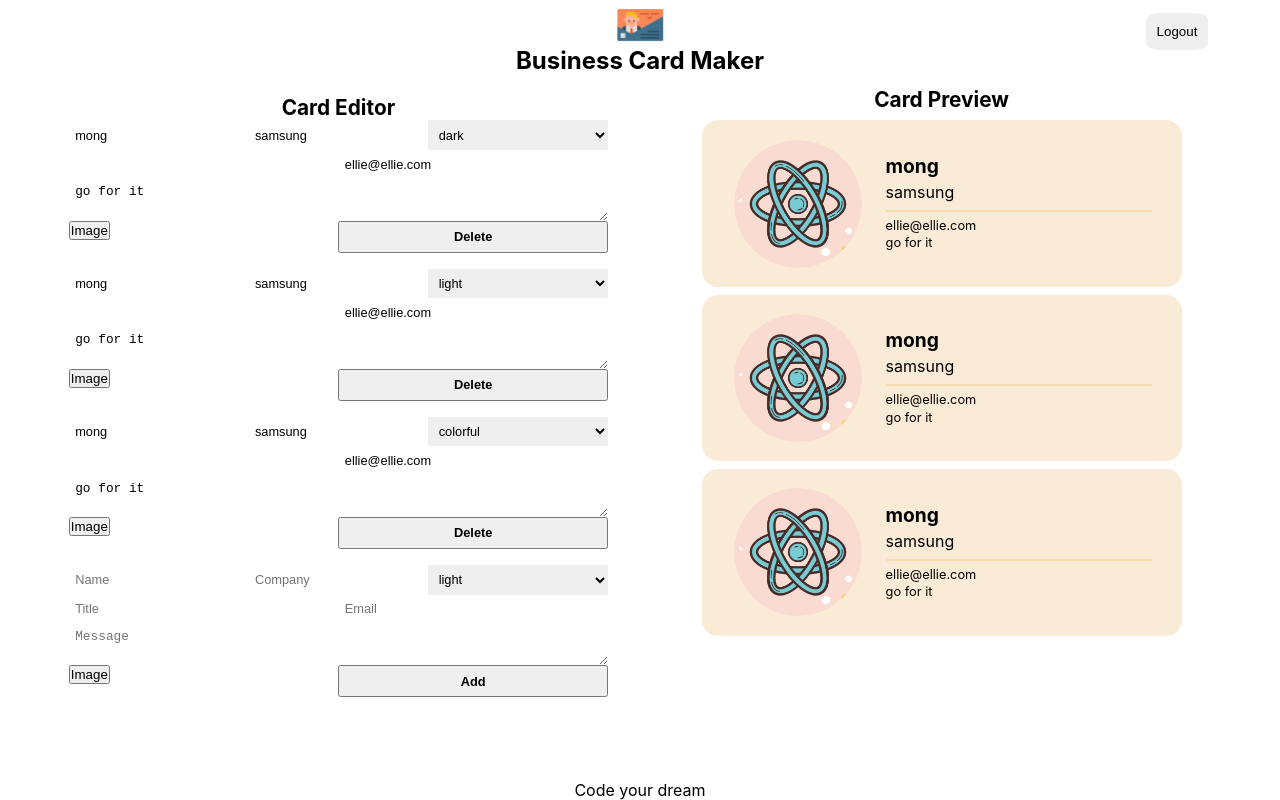
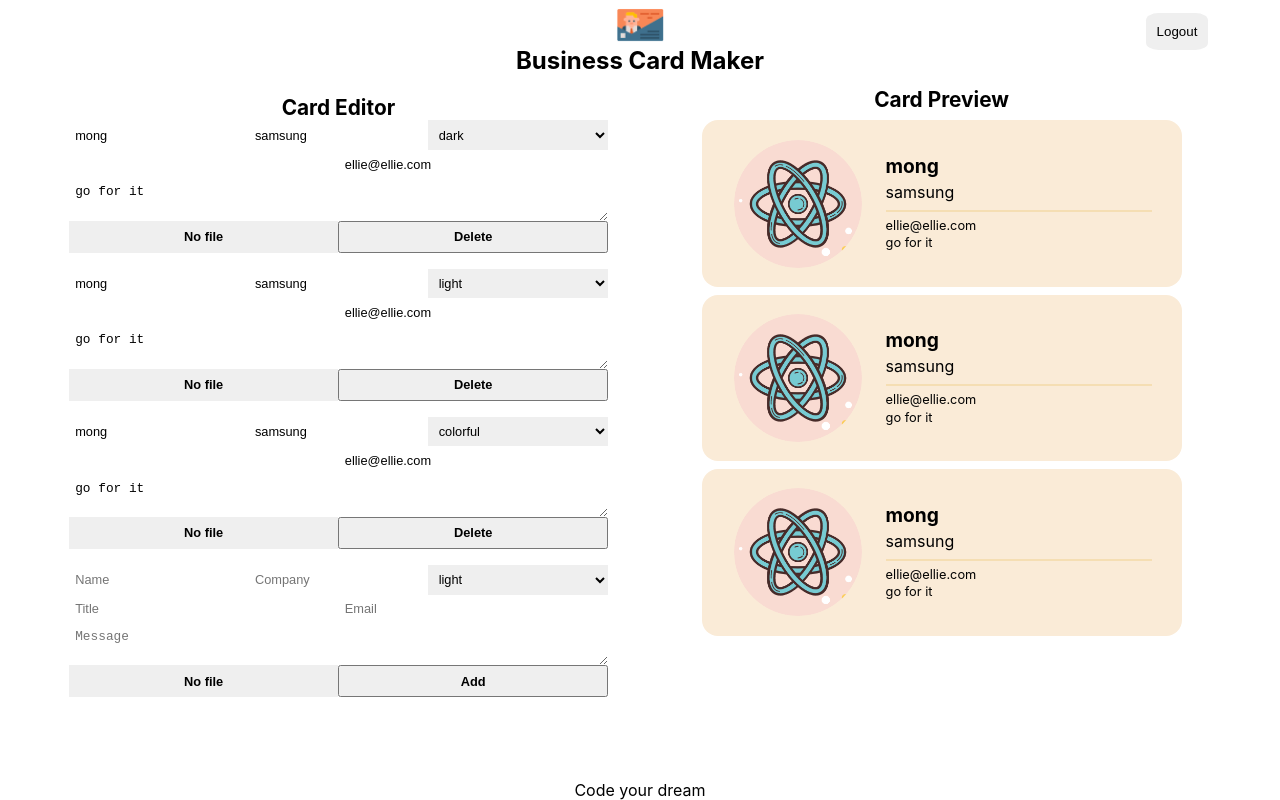
Before and after one commit to noh-JE/card_maker, a React (Create React App) app: page /maker in a window 1280 px wide. Built offline with nearby package versions, Linux system fonts and the light colour scheme; no server answers; sample sign-in values are in the browser's storage.

Commit message:
handle image uploading

```diff
--- a/package.json
+++ b/package.json
@@ -6,6 +6,7 @@
     "@testing-library/jest-dom": "^5.11.4",
     "@testing-library/react": "^11.1.0",
     "@testing-library/user-event": "^12.1.10",
+    "axios": "^0.21.1",
     "firebase": "^8.2.7",
     "react": "^17.0.1",
     "react-dom": "^17.0.1",
--- a/src/app.jsx
+++ b/src/app.jsx
@@ -3,7 +3,7 @@
 import Maker from './components/maker/maker';
 import {BrowserRouter, Switch, Route} from 'react-router-dom';
 
-function App({authService}) {
+function App({FileInput, authService}) {
   return (
     <div className={styles.app}>
       <BrowserRouter>
@@ -12,7 +12,7 @@
                 <Login authService={authService} />
               </Route>
               <Route path='/maker'>
-                <Maker authService={authService} />
+                <Maker FileInput={FileInput} authService={authService} />
               </Route>
           </Switch>
       </BrowserRouter>
--- a/src/components/card_add_form/card_add_form.jsx
+++ b/src/components/card_add_form/card_add_form.jsx
@@ -1,9 +1,8 @@
-import React, {useRef} from 'react';
+import React, {useRef, useState} from 'react';
 import styles from './card_add_form.module.css';
 import Button from '../button/button';
-import ImageFileInput from '../image_file_input/image_file_input';
 
-const CardAddForm = ({ onAdd }) => {
+const CardAddForm = ({ FileInput, onAdd }) => {
     const formRef = useRef();
     const nameRef = useRef();
     const companyRef = useRef();
@@ -11,6 +10,15 @@
     const titleRef = useRef();
     const emailRef = useRef();
     const messageRef = useRef();
+    const [file, setFile] = useState({fileName: null, fileURL: null});
+
+    const onFileChange = (file) => {
+        console.log(file);
+        setFile({
+            fileName: file.name,
+            fileURL: file.url,
+        });
+    };
 
     const onSubmit = (event) => {
         event.preventDefault();
@@ -22,10 +30,11 @@
             title: titleRef.current.value || '',
             email: emailRef.current.value || '',
             message: messageRef.current.value || '',
-            fileName: '',
-            fileURL: '',
+            fileName: file.fileName || '',
+            fileURL: file.fileURL || '',
         }
         formRef.current.reset();
+        setFile({fileName: null, fileURL: null});
         onAdd(card);
     };
 
@@ -42,7 +51,7 @@
             <input ref={emailRef} className={styles.input} type="text" name='email' placeholder='Email' />
             <textarea ref={messageRef} className={styles.textarea} name="message" placeholder='Message'></textarea>
             <div className={styles.fileInput}>
-                <ImageFileInput />
+                <FileInput onFileChange={onFileChange} />
             </div>
             <Button name="Add" onClick={onSubmit}></Button>
         </form>
--- a/src/components/card_edit_form/card_edit_form.jsx
+++ b/src/components/card_edit_form/card_edit_form.jsx
@@ -1,10 +1,18 @@
 import React from 'react';
 import styles from './card_edit_form.module.css';
 import Button from '../button/button';
-import ImageFileInput from '../image_file_input/image_file_input';
 
-const CardEditForm = ({card, updatedCard, deleteCard}) => {
+const CardEditForm = ({FileInput, card, updatedCard, deleteCard}) => {
     const {name, company, title, email, message, theme, fileName, fileURL} = card;
+
+    const onFileChange = (file) => {
+        updatedCard({
+            ...card,
+            fileName: file.name,
+            fileURL: file.url,
+        })
+    }
+
     const onChange = (event) => {
       if(event.currentTarget === null) {
           return;
@@ -31,7 +39,7 @@
             <input className={styles.input} type="text" name='email' value={email} onChange={onChange} />
             <textarea className={styles.textarea} name="message" value={message} onChange={onChange} />
             <div className={styles.fileInput}>
-                <ImageFileInput />
+                <FileInput name={fileName} onFileChange={onFileChange} />
             </div>
             <Button name="Delete" onClick={onSubmit}></Button>
         </form>
--- a/src/components/editor/editor.jsx
+++ b/src/components/editor/editor.jsx
@@ -3,14 +3,20 @@
 import CardEditForm from '../card_edit_form/card_edit_form';
 import CardAddForm from '../card_add_form/card_add_form';
 
-const Editor = ({cards, addCard, updatedCard, deleteCard}) => {
+const Editor = ({FileInput, cards, addCard, updatedCard, deleteCard}) => {
     return(
         <section className={styles.editor}>
             <p className={styles.title}>Card Editor</p>
             {Object.keys(cards).map(key => (
-                <CardEditForm card={cards[key]} key={key} updatedCard={updatedCard} deleteCard={deleteCard} />
+                <CardEditForm
+                    key={key}
+                    FileInput={FileInput}
+                    card={cards[key]}
+                    updatedCard={updatedCard}
+                    deleteCard={deleteCard}
+                />
             ))}
-            <CardAddForm onAdd={addCard} />
+            <CardAddForm FileInput={FileInput} onAdd={addCard} />
         </section>
     );
 };
--- a/src/components/image_file_input/image_file_input.jsx
+++ b/src/components/image_file_input/image_file_input.jsx
@@ -1,9 +1,36 @@
-import React from 'react';
+import React, {useRef} from 'react';
 import styles from './image_file_input.module.css';
 
-const ImageFileInput = () => {
+const ImageFileInput = ({imageUploader, name, onFileChange}) => {
+    const inputRef = useRef();
+    const onButtonClick = (event) => {
+        event.preventDefault();
+        inputRef.current.click();
+    };
+    const onChange = async event => {
+        console.log(event.target.files[0]);
+        const uploaded = await imageUploader.upload(event.target.files[0]);
+        console.log(uploaded);
+        onFileChange({
+            name: uploaded.original_filename,
+            url: uploaded.url,
+        });
+    };
     return (
-        <button>Image</button>
+        <div className={styles.container}>
+            <input
+                ref={inputRef}
+                className={styles.input}
+                type="file"
+                accept="image/*"
+                name="file"
+                onChange={onChange}
+            />
+            <button
+                className={styles.button}
+                onClick={onButtonClick}
+            >{name || 'No file'}</button>
+        </div>
     );
 };
 
--- a/src/components/image_file_input/image_file_input.module.css
+++ b/src/components/image_file_input/image_file_input.module.css
@@ -0,0 +1,25 @@
+@value makerLightGrey from '../../common/color.css';
+
+.container {
+    width: 100%;
+    height: 100%;
+    display: flex;
+}
+
+.input {
+    display: none;
+}
+
+.button {
+    width: 100%;
+    background-color: makerLightGrey;
+    font-weight: bold;
+    cursor: pointer;
+    border: 0;
+    outline: 0;
+    font-size: 0.8rem;
+}
+
+.button:hover {
+    opacity: 0.8;
+}
--- a/src/components/maker/maker.jsx
+++ b/src/components/maker/maker.jsx
@@ -6,7 +6,7 @@
 import Editor from '../editor/editor';
 import Preview from '../preview/preview';
 
-const Maker = ({authService}) => {
+const Maker = ({FileInput, authService}) => {
     const [cards, setCards] = useState({
         //objedt 형태로 관리
         '1': {
@@ -16,7 +16,7 @@
             theme: 'dark',
             email: 'ellie@ellie.com',
             message: 'go for it',
-            fileName: 'ellie',
+            fileName: null,
             fileURL: null
         },
         '2': {
@@ -26,7 +26,7 @@
             theme: 'light',
             email: 'ellie@ellie.com',
             message: 'go for it',
-            fileName: 'ellie',
+            fileName: null,
             fileURL: null
         },
         '3': {
@@ -36,7 +36,7 @@
             theme: 'colorful',
             email: 'ellie@ellie.com',
             message: 'go for it',
-            fileName: 'ellie',
+            fileName: null,
             fileURL: null
         }
     });
@@ -78,7 +78,13 @@
         <section className={styles.maker}>
             <Header onLogout={onLogout} />
                 <div className={styles.container}>
-                    <Editor cards={cards} addCard={createOrupdatedCard} updatedCard={createOrupdatedCard} deleteCard={deleteCard} />
+                    <Editor
+                        FileInput={FileInput}
+                        cards={cards}
+                        addCard={createOrupdatedCard}
+                        updatedCard={createOrupdatedCard}
+                        deleteCard={deleteCard}
+                    />
                     <Preview cards={cards} />
                 </div>
             <Footer />
--- a/src/index.js
+++ b/src/index.js
@@ -3,11 +3,18 @@
 import './index.module.css';
 import App from './app';
 import AuthService from './service/auth_service';
+import ImageUploader from './service/image_uploader';
+import ImageFileInput from './components/image_file_input/image_file_input';
 
 const authService = new AuthService();
+const imageUploader = new ImageUploader();
+const FileInput = props => (
+    <ImageFileInput {...props} imageUploader={imageUploader} />
+);
+
 ReactDOM.render(
   <React.StrictMode>
-    <App authService={authService} />
+    <App authService={authService} FileInput={FileInput} />
   </React.StrictMode>,
   document.getElementById('root')
 );
--- /dev/null
+++ b/src/service/image_uploader.js
@@ -0,0 +1,17 @@
+class ImageUploader {
+    async upload(file) {
+       const data = new FormData();
+       data.append('file', file);
+       data.append('upload_preset', 'pdzaoz52');
+        const result = await fetch(
+           'https://api.cloudinary.com/v1_1/drqni4rhj/upload',
+           {
+               method: 'POST',
+               body: data,
+           }
+       );
+        return await result.json();
+    }
+}
+
+export default ImageUploader;
```
Also changed, not shown: 1 other file (tests, documents, lock files or other folders).
